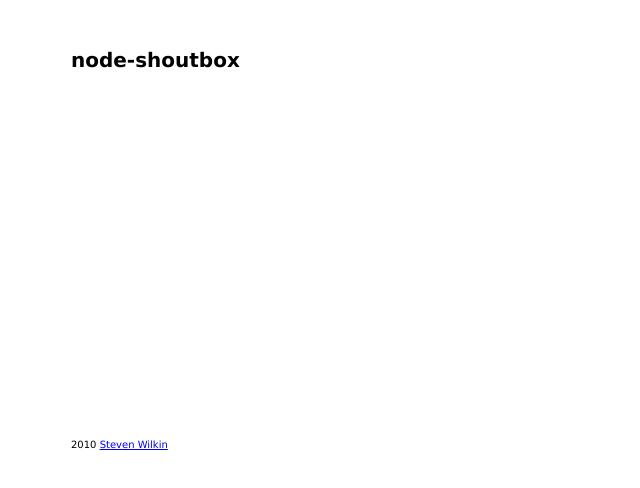
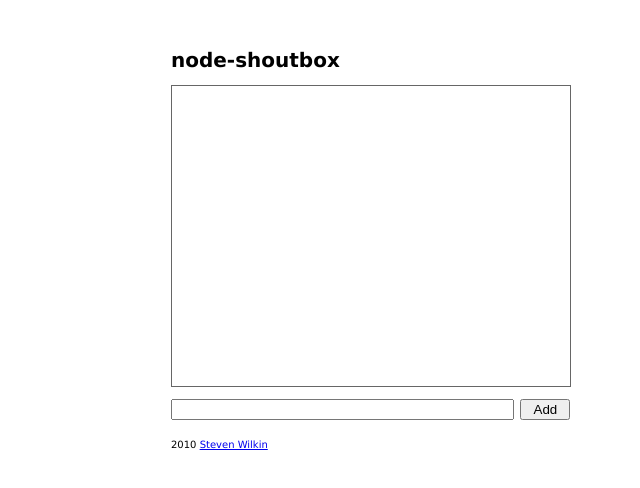
Before and after one commit to stevenwilkin/node-shoutbox, a plain HTML site: page public/index.html in a window 1280 px wide. Shown: the whole page, without its empty margins (269-909 px from the left). Drawn offline with Linux system fonts and the light colour scheme.

Commit message:
basic markup and styling for messgaes list and form

```diff
--- a/public/css/master.css
+++ b/public/css/master.css
@@ -1,5 +1,5 @@
 body {
-	width: 600px;
+	width: 400px;
 	margin: 50px auto;
 	font-family: 'Lucida Sans Unicode', 'Lucida Grande', Tahoma, sans-serif;
 	position: relative;
@@ -11,6 +11,26 @@ h1 {
 	font-weight: bold;
 }
 
+#comments {
+	margin: 15px 0 10px 0;
+	width: 398px;
+	height: 300px;
+	border: 1px solid #666;
+	overflow-y: scroll;
+}
+
+form {
+	width: 400px;
+}
+
+input {
+	width: 50px;
+}
+
+input#comment {
+	width: 335px;
+}
+
 footer {
 	position: absolute;
 	bottom: 0;
--- a/public/index.html
+++ b/public/index.html
@@ -11,6 +11,12 @@
 
 <body>
 	<h1>node-shoutbox</h1>
+	<div id=comments>
+	</div>
+	<form>
+		<input type=text id=comment>
+		<input type=submit value=Add>
+	</form>
 	<footer>
 		2010 <a href=http://stevenwilkin.com>Steven Wilkin</a>
 	</footer>
```
